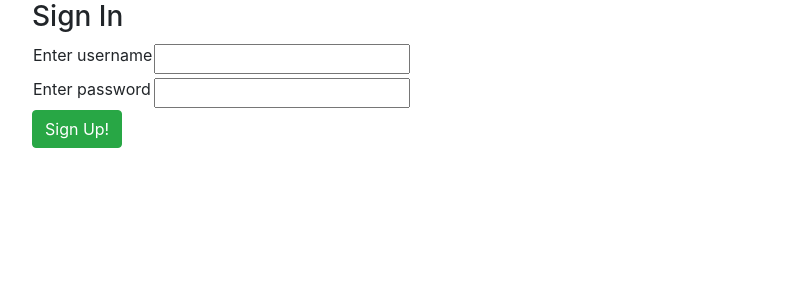
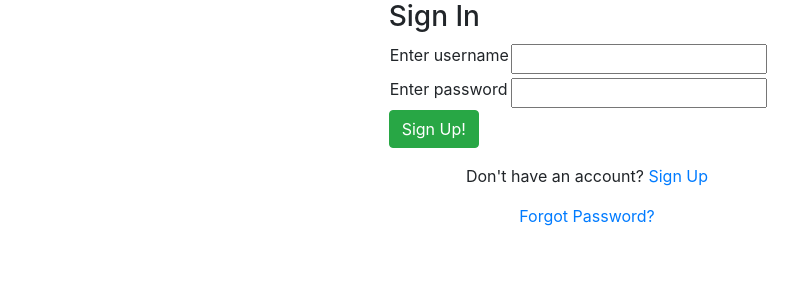
Before and after one commit to sujitpal/sherpa, a Django app: page /signin/ in a window 1280 px wide. Shown: the part 56-356 px from the top of the page, without its empty margins (53-851 px from the left). Run offline with Django 3.2, Linux system fonts and the light colour scheme; some libraries are stand-ins or nearby versions.

Commit message:
fix: navigation fixes part 2

```diff
--- a/apps/views.py
+++ b/apps/views.py
@@ -138,7 +138,7 @@ def signUpPage(request):
             # authenticate and login
             user = authenticate(username=email_address, password=password)
             login(request, user)
-            return redirect('index')
+            return redirect('dashboard')
         else:
             context["signup_form"] = form
     else:
@@ -149,14 +149,14 @@ def signUpPage(request):
 
 def signInPage(request):
     if request.user.is_authenticated:
-        return redirect('index')
+        return redirect('dashboard')
     if request.POST:
         username = request.POST.get('username')
         password = request.POST.get('password')
         user = authenticate(username=username, password=password)
         if user is not None:
             login(request, user)
-            return redirect('index')
+            return redirect('dashboard')
         else:
             messages.error(request, 'Error: Wrong Username and/or Password!')
     return render(request, 'apps/signin.html')
@@ -164,7 +164,7 @@ def signInPage(request):
 
 def signOutPage(request):
     logout(request)
-    return redirect(settings.SUMMIT_HOME_PAGE)
+    return redirect('sign_in')
 
 
 def attendeeListPage(request):
@@ -188,12 +188,12 @@ def attendeeListPage(request):
 
 def attendeeProfilePage(request):
     if not request.user.is_authenticated:
-        return redirect('index')
+        return redirect('sign_in')
     if request.POST:
         form = ProfileForm(request.POST, instance=request.user.attendee)
         if form.is_valid():
             form.save()
-        return redirect('index')
+        return redirect('dashboard')
     else:
         initial_data = {
             'name': request.user.attendee.name,
@@ -213,16 +213,16 @@ def attendeeProfilePage(request):
 
 def attendeeSpeakerUpdatePage(request):
     if not request.user.is_authenticated:
-        return redirect('index')
+        return redirect('sign_in')
     if not _is_speaker(request.user.attendee):
-        return redirect('index')
+        return redirect('dashboard')
     if request.POST:
         form = SpeakerForm(request.POST, instance=request.user.attendee)
         speaker_bio = form.cleaned_data.get("speaker_bio")
         print("speaker bio:", speaker_bio)
         if form.is_valid():
             form.save()
-        return redirect('index')
+        return redirect('dashboard')
     else:
         initial_data = {
             'speaker_bio': request.user.attendee.speaker_bio,
@@ -239,7 +239,7 @@ def attendeeSpeakerUpdatePage(request):
 def attendeeSpeakerViewPage(request, pk):
     speaker = get_object_or_404(Attendee, pk=pk)
     if not _is_speaker(speaker):
-        return redirect('index')
+        return redirect('dashboard')
     context = {
         "speaker": speaker,
         "logged_in_user": _get_logged_in_user(request)
@@ -249,13 +249,13 @@ def attendeeSpeakerViewPage(request, pk):
 
 def paperCreatePage(request):
     if not request.user.is_authenticated:
-        return redirect('index')
+        return redirect('sign_in')
     if request.POST:
         form = PaperForm(request.POST)
         form.primary_author = requpdateuest.user.attendee
         if form.is_valid():
             form.save()
-        return redirect('index')
+        return redirect('dashboard')
     else:
         form = PaperForm()
         context = {
@@ -270,7 +270,7 @@ def paperRetrievePage(request, pk):
     # TODO: paper is visible to general public only if accepted, otherwise
     # to organizer and author / co-authors of paper
     if not request.user.is_authenticated:
-        return redirect('index')
+        return redirect('sign_in')
     if request.user.attendee.is_organizer or paper.is_accepted:
         paper_coauthors = ", ".join([ca.name for ca in paper.co_authors.all()])
         themes = PaperTheme.objects.filter(paper=paper)
@@ -284,18 +284,18 @@ def paperRetrievePage(request, pk):
         }
         return render(request, 'apps/paper.html', context)
     else:
-        return redirect('index')
+        return redirect('dashboard')
 
 
 def paperUpdatePage(request, pk):
     if not request.user.is_authenticated:
-        return redirect('index')
+        return redirect('sign_in')
     paper = get_object_or_404(Paper, pk=pk)
     if request.POST:
         form = PaperForm(request.POST, instance=paper)
         if form.is_valid():
             form.save()
-        return redirect('index')
+        return redirect('dashboard')
     else:
         form = PaperForm(data=model_to_dict(paper))
         context = {
@@ -306,19 +306,21 @@ def paperUpdatePage(request, pk):
 
 
 def paperDeletePage(request, pk):
+    if not request.user.is_authenticated:
+        return redirect('sign_in')
     context = {}
     paper = get_object_or_404(Paper, pk=pk)
     if request.POST:
         paper.delete()
-        return redirect('index')
+        return redirect('dashboard')
     return render(request, 'apps/paper_delete.html', context)
 
 
 def paperListPage(request):
     if not request.user.is_authenticated:
-        return redirect('index')
+        return redirect('sign_in')
     if not request.user.attendee.is_organizer:
-        return redirect('index')
+        return redirect('dashboard')
     paper_list = Paper.objects.all()
     num_papers = paper_list.count()
     page = request.GET.get('page', 1)
@@ -339,13 +341,13 @@ def paperListPage(request):
 
 def paperAcceptedPage(request, pk):
     if not request.user.is_authenticated:
-        return redirect('index')
+        return redirect('sign_in')
     paper = get_object_or_404(Paper, pk=pk)
     if request.POST:
         form = PaperAcceptedForm(request.POST, instance=paper)
         if form.is_valid():
             form.save()
-        return redirect('index')
+        return redirect('dashboard')
     else:
         form = PaperAcceptedForm(data=model_to_dict(paper))
         context = {
@@ -358,9 +360,9 @@ def paperAcceptedPage(request, pk):
 
 def reviewCreatePage(request, pk):
     if not request.user.is_authenticated:
-        return redirect('index')
+        return redirect('sign_in')
     if not request.user.attendee.is_reviewer:
-        return redirect('index')
+        return redirect('dashboard')
     paper = get_object_or_404(Paper, pk=pk)
     if request.POST:
         form = ReviewForm(request.POST)
@@ -369,7 +371,7 @@ def reviewCreatePage(request, pk):
             review_form.reviewer = request.user.attendee
             review_form.paper = paper
             review_form.save()
-        return redirect('index')
+        return redirect('dashboard')
     else:
         init_data = {
             "reviewer": request.user.attendee,
@@ -386,9 +388,9 @@ def reviewCreatePage(request, pk):
 
 def reviewRetrievePage(request, pk):
     if not request.user.is_authenticated:
-        return redirect('index')
+        return redirect('sign_in')
     if not request.user.attendee.is_reviewer:
-        return redirect('index')
+        return redirect('dashboard')
     paper = get_object_or_404(Paper, pk=pk)
     review = Review.objects.get(paper=paper, reviewer=request.user.attendee)
     star_rating = range(review.decision.review_score)
@@ -402,16 +404,16 @@ def reviewRetrievePage(request, pk):
 
 def reviewUpdatePage(request, pk):
     if not request.user.is_authenticated:
-        return redirect('index')
+        return redirect('sign_in')
     if not request.user.attendee.is_reviewer:
-        return redirect('index')
+        return redirect('dashboard')
     paper = get_object_or_404(Paper, pk=pk)
     review = Review.objects.get(paper=paper, reviewer=request.user.attendee)
     if request.POST:
         form = ReviewForm(request.POST, instance=review)
         if form.is_valid():
             form.save()
-        return redirect('index')
+        return redirect('dashboard')
     else:
         review_form = ReviewForm(data=model_to_dict(review))
         context = {
@@ -424,7 +426,7 @@ def reviewUpdatePage(request, pk):
 
 def dashboardPage(request):
     if not request.user.is_authenticated:
-        return redirect('index')
+        return redirect('sign_in')
     context = {}
     logged_in_user = request.user.attendee
     context['logged_in_user'] = _get_logged_in_user(request)
--- a/templates/apps/paper_create.html
+++ b/templates/apps/paper_create.html
@@ -22,7 +22,7 @@
         </tr>
     {% endfor %}
     </table>
-    <button type="submit" class="btn btn-success">Add Paper!</button>
+    <button type="submit" class="btn btn-success">Add Paper</button>
     <a href="/dashboard" class="btn btn-secondary" role="button">Cancel</a>
 </form>
 {% endblock %}
--- a/templates/apps/signin.html
+++ b/templates/apps/signin.html
@@ -3,7 +3,7 @@
 {% block title %}Sign In{% endblock %}
 
 {% block content %}
-<div class="container">
+<div class="container col-md-8 offset-md-4">
     <h3>Sign In</h3>
     <form method="POST" class="form-group">
         {% csrf_token %}
@@ -27,4 +27,6 @@
         {% endif %}
     </form>
 </div>
+<p class="text-center">Don't have an account? <a href="/signup">Sign Up</a></p>
+<p class="text-center"><a href="/password_reset">Forgot Password?</a></p>
 {% endblock %}
```
